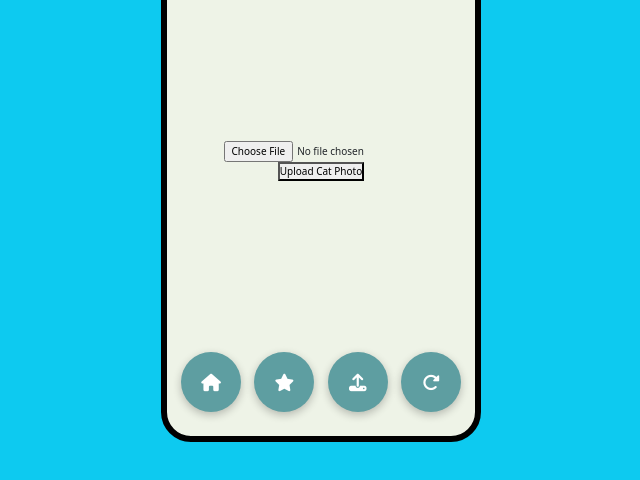
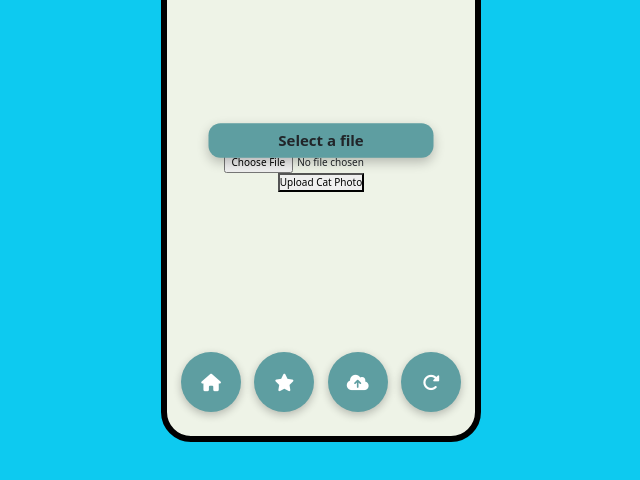
Before and after one commit to ionuser13/Cat-, a website: page index.html in a window 1280 px wide. Both pictures are taken after a click on the button 676 px from the left and 265 px from the top of the page. Shown: the part 218-698 px from the top of the page, without its empty margins (319-959 px from the left). Drawn offline with nearby package versions, Linux system fonts and the light colour scheme; no server answers.

Commit message:
added labels and other resources for the uploading cat section

```diff
--- a/index.html
+++ b/index.html
@@ -27,6 +27,9 @@
             </section>
             <section id="uploading-cat" class="none">
                 <form id="uploading-form" class="w-100 h-100 d-flex flex-column justify-content-center align-items-center">
+                    <p class="none">We uploaded your cat!</p>
+                    <img class="none" alt="uploaded image" id="upload-output">
+                    <label for="file">Select a file</label>
                     <input id="file" type="file" name="file">
                     <button type="button" class="mx-auto" onclick="uploadCatPic()">Upload Cat Photo</button>
                 </form>
@@ -35,7 +38,7 @@
         <div class="lower container">
             <button onclick="home()" class="mx-auto btn btn-primary rounded-circle fs-3" id="home-button"><i class="fa-solid fa-house"></i></button>
             <button onclick="change()" class="btn btn-primary change mx-auto rounded-circle fs-3"><i class="fa-solid fa-star"></i></button>
-            <button onclick="showUploadSection()" class="btn btn-primary upload mx-auto rounded-circle fs-3"><i class="fa-solid fa-upload"></i></button>
+            <button onclick="showUploadSection()" class="btn btn-primary upload mx-auto rounded-circle fs-3"><i class="fa-solid fa-cloud-arrow-up"></i></button>
             <button onclick="reload()" class="btn btn-primary mx-auto rounded-circle fs-3"><i class="fa-solid fa-rotate-right"></i></button>
         </div>
     </main>
--- a/styles.css
+++ b/styles.css
@@ -69,6 +69,17 @@ img {
 #uploading-cat {
     height: 395px;
 }
+label[for="file"] {
+    background-color: #5e9ea1;
+    width: 150px;
+    height: auto;
+    padding: 4px;
+    border-radius: 8px;
+    text-align: center;
+    font-weight: bold;
+    transform: scale(1.5);
+    box-shadow: rgba(0, 0, 0, 0.24) 0px 3px 8px;
+}
 .lower {
     display: flex;
     align-items: center;
```
